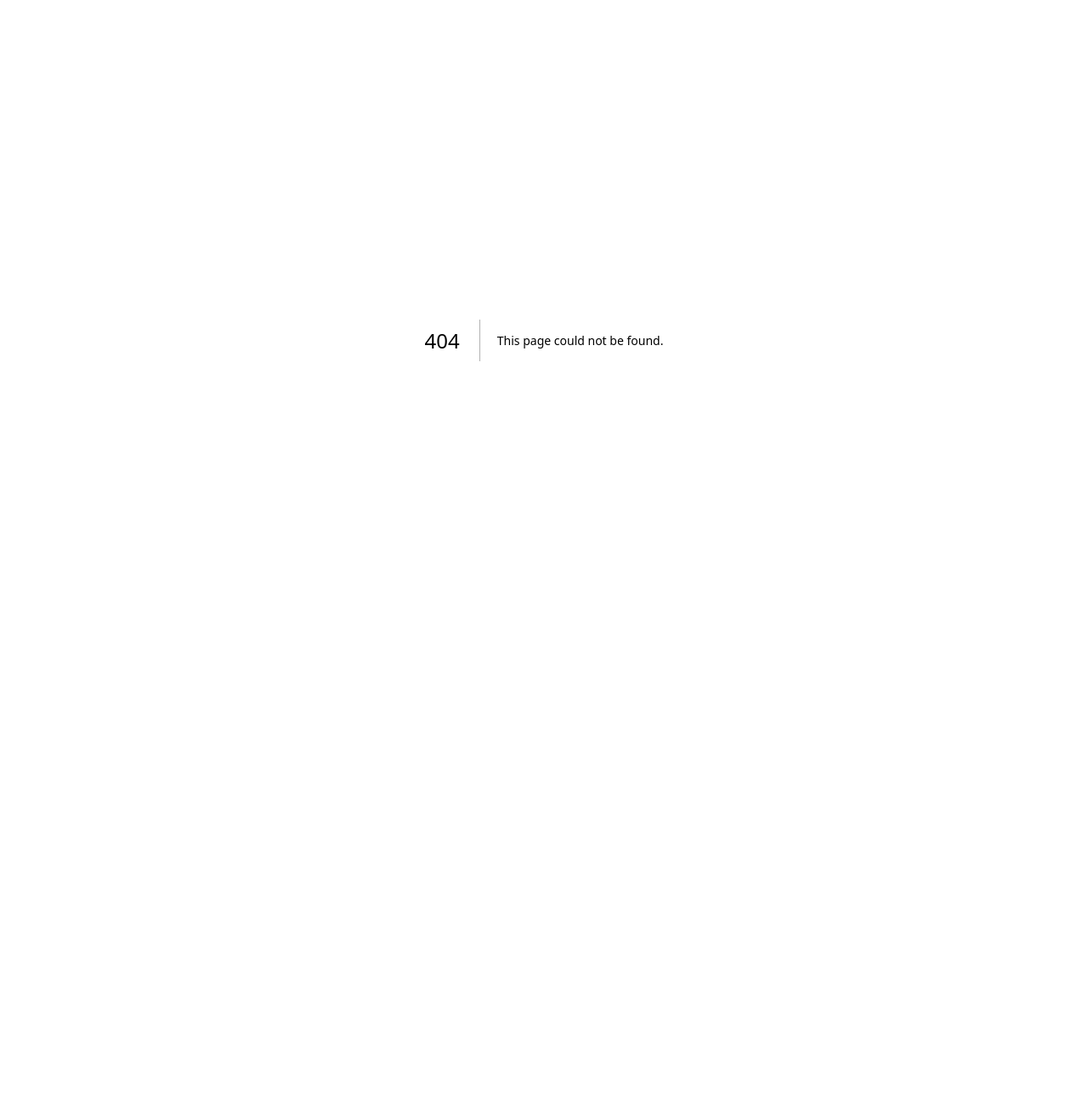
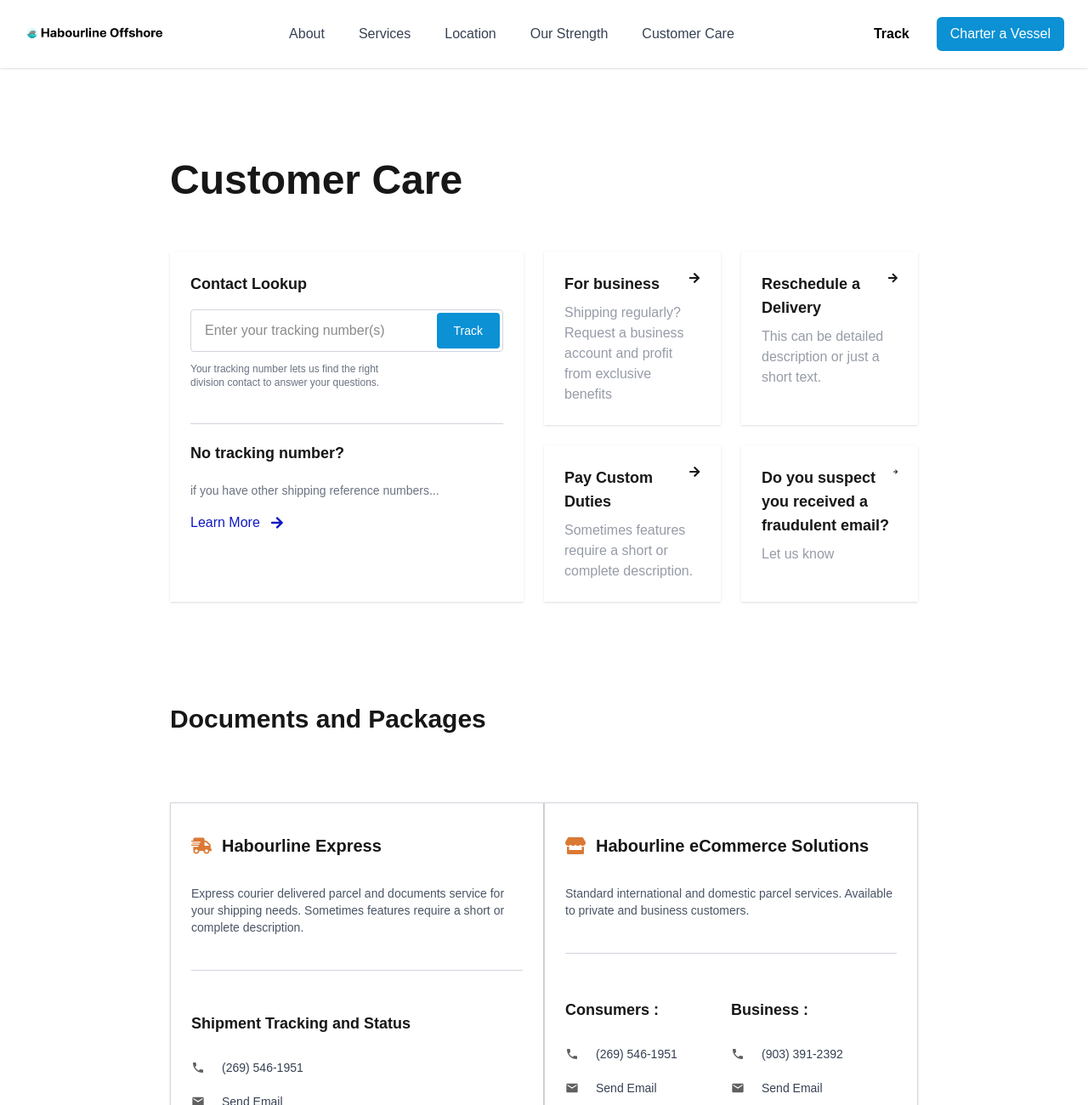
Before and after one commit to harrycode2790/habourline, a Next.js app: page /customer-care in a window 1280 px wide. Before the commit this address had no page. Shown: the top 1300 px of the page at 85% size. Before the commit the page ends 800 px from the top, so only its background shows below. Built offline with nearby package versions, Linux system fonts and the light colour scheme.

Commit message:
created the customer care page and made changes to the header page too

```diff
--- /dev/null
+++ b/app/customer-care/page.tsx
@@ -0,0 +1,18 @@
+import CustomerCarePage from "@/components/CustomerCarePage"
+import FooterPage from "@/components/FooterPage"
+import Header from "@/components/Header"
+
+
+const page = () => {
+  return (
+    <>
+        <Header />
+        <div className="container px-6 py-12 md:py-20 md:px-50">
+        <CustomerCarePage/>
+        <FooterPage/>
+        </div>
+    </>
+  )
+}
+
+export default page
--- /dev/null
+++ b/components/CustomerCarePage.tsx
@@ -0,0 +1,165 @@
+import Link from "next/link"
+import { FaArrowRight, FaShippingFast, FaStore } from "react-icons/fa"
+import breakLineText from "@/utils/breakText"
+import { Phone, Mail, Info,} from "lucide-react";
+import { JSX } from "react";
+import { MdForum, MdInfo, MdMail, MdPhone } from "react-icons/md";
+
+
+
+const cards = [
+    {
+    title: "For business",
+    description: "Shipping regularly? Request a business account and profit from exclusive benefits",
+    },
+    {
+    title: "Reschedule a Delivery",
+    description: "This can be detailed description or just a short text.",
+    },
+    {
+    title: "Pay Custom Duties",
+    description: "Sometimes features require a short or complete description.",
+    },
+    {
+    title: "Do you suspect you received a fraudulent email?",
+    description: "Let us know",
+    },
+]
+
+const services = [
+    {
+      title: "Habourline Express",
+      description:
+        "Express courier delivered parcel and documents service for your shipping needs. Sometimes features require a short or complete description.",
+      icon: <FaShippingFast />,
+      contact: [
+        { icon: <MdPhone size={16} />, text: "(269) 546-1951" },
+        { icon: <MdMail size={16} />, text: "Send Email" },
+        { icon: <MdInfo size={16} />, text: "FAQ, Tips and Advice" },
+      ],
+    },
+    {
+      title: "Habourline eCommerce Solutions",
+      description:
+        "Standard international and domestic parcel services. Available to private and business customers.",
+      icon: <FaStore />,
+      contact: {
+        consumers: [
+          { icon: <MdPhone size={16} />, text: "(269) 546-1951" },
+          { icon: <MdMail size={16} />, text: "Send Email" },
+          { icon: <MdForum size={16} />, text: "Chatbot" },
+        ],
+        business: [
+          { icon: <MdPhone size={16} />, text: "(903) 391-2392" },
+          { icon: <MdMail size={16} />, text: "Send Email" },
+          { icon: <MdInfo size={16} />, text: "FAQs" },
+        ],
+      },
+    },
+  ];
+
+const CustomerCarePage = () => {
+  return (
+    <>
+        <section className="mt-7 mb-30 ">
+            <p className="text-4xl md:text-5xl font-bold text-center md:text-start">Customer Care</p>
+            <div className="mt-10 grid grid-cols-1 md:grid-cols-2 md:space-x-6">
+                {/* Contact Lookup Section */}
+                <div className="bg-white p-6  md:mt-5  shadow-sm md:flex-1">
+                <h2 className="text-lg font-semibold">Contact Lookup</h2>
+                <div className="mt-4 relative w-full">
+                    <input
+                        type="text"
+                        placeholder="Enter your tracking number(s)"
+                        className="w-full border border-gray-300 px-4 py-3 pr-20 rounded-md md:rounded-sm  focus:outline-none"
+                    />
+                    <button className="absolute right-1 top-1 bottom-1 bg-[#0B91D4] rounded-sm text-white px-5 py-1.5  hover:bg-blue-600">
+                        <span className="text-sm">Track</span>
+                    </button>
+                </div>
+
+                <p className=" text-sm md:text-xs  text-gray-500 mt-3">
+                    {breakLineText(
+                        "Your tracking number lets us find the right division contact to answer your questions.",8)}
+
+                </p>
+                <hr className="mt-10 text-gray-300"  />
+                <p className="text-lg font-semibold my-5">No tracking number?</p>
+                <p className=" text-sm my-4  text-gray-500 ">if you have other shipping reference numbers...</p>
+                < Link href="#" className="text-[#1019C2]  flex items-center gap-3">
+                    Learn More <FaArrowRight/>
+                </Link>
+                </div>
+
+                {/* Info Cards Section */}
+                <div className="grid grid-cols-1 md:grid-cols-2 gap-6 mt-6 md:mt-5 md:flex-1">
+                {cards.map((card, index) => (
+                    <div key={index} className="bg-white p-6  shadow-sm hover:shadow-lg transition">
+                    <h3 className="text-lg font-semibold flex justify-between">{card.title} <FaArrowRight className="text-sm"/> </h3>
+                    <p className="text-gray-500 mt-2 opacity-70" >{card.description}</p>
+                    </div>
+                ))}
+                </div>
+            </div>
+
+        </section>
+
+        <section className="mt-20 mb-30 ">
+         <p className="text-2xl md:text-3xl font-semibold my-20">Documents and Packages</p>
+
+        <div className="grid md:grid-cols-2">
+        {services.map((service, index) => (
+          <div key={index} className="border border-gray-300 p-6 shadow-sm">
+            <div className="flex items-center space-x-3 mb-3">
+              <span className="text-2xl text-[#DA7934]">{service.icon}</span>
+              <h3 className="font-semibold md:text-xl my-3">{service.title}</h3>
+            </div>
+            <p className="text-gray-600 my-5 text-sm">{service.description}</p>
+
+            <hr className="my-10 text-gray-300" />
+
+            {/* If contact is an array, show simple contact info */}
+            {Array.isArray(service.contact) ? (
+              <div >
+                <h4 className="font-semibold py-2 md:text-lg">Shipment Tracking and Status</h4>
+                {service.contact.map((item, i) => (
+                  <div key={i} className="flex items-center space-x-2 text-gray-700 mb-4 my-5 gap-3 ">
+                    <span className="text-[#606060]">{item.icon}</span>
+                    <span className="text-sm">{item.text}</span>
+                  </div>
+                ))}
+              </div>
+            ) : (
+              /* If contact is an object (eCommerce solutions), show Consumers and Business */
+              <div>
+                <div className="grid grid-cols-1 md:grid-cols-2">
+                    <div>
+                        <h4 className="font-semibold  mb-7 mt-3 md:text-lg ">Consumers :</h4>
+                        {service.contact.consumers.map((item, i) => (
+                        <div key={i} className="flex items-center space-x-2 text-gray-700 mb-4 my-5 gap-3 ">
+                            <span className="text-[#606060]">{item.icon}</span>
+                            <span className="text-sm">{item.text}</span>
+                        </div>
+                        ))}
+                    </div>
+                    <div>
+                         <h4 className="font-semibold mb-7 mt-3 md:text-lg">Business :</h4>
+                        {service.contact.business.map((item, i) => (
+                        <div key={i} className="flex items-center space-x-2 text-gray-700 mb-4 my-5 gap-3 ">
+                            <span className="text-[#606060]">{item.icon}</span>
+                            <span className="text-sm">{item.text}</span>
+                        </div>
+                        ))}
+                        </div>
+                    </div>
+              </div>
+            )}
+          </div>
+        ))}
+        </div>
+        </section>
+    </>
+  )
+}
+
+export default CustomerCarePage
--- a/components/FooterPage.tsx
+++ b/components/FooterPage.tsx
@@ -11,7 +11,7 @@ const FooterPage = () => {
       <div className="max-w-7xl mx-auto px-6 py-12">
 
             <div className="flex flex-col md:flex-row items-center md:justify-between text-center md:text-left mb-20 md:mb-35 gap-8">
-                <h2 className="text-3xl md:text-5xl font-bold">Your Needs are our <br /> priority</h2>
+                <h2 className="text-2xl md:text-5xl font-bold">Your Needs are our <br /> priority</h2>
                 <div className="mt-4 md:mt-5">
                     <button className="bg-[#0B91D4] text-white px-6  py-4 flex items-center gap-8  hover:bg-[#1019C2]">
                     Contact Us <FaArrowRight className=" ml-4 md:ml-9"/>
--- a/components/Header.tsx
+++ b/components/Header.tsx
@@ -7,6 +7,7 @@ import Image from "next/image";
 const Header = ({ backgroundColor = "white" , textColor = 'gray-700', hoverColor = 'black'}) => {
   const [isOpen, setIsOpen] = useState(false);
   const [scrolling, setScrolling] = useState(false);
+  const [imageSrc, setImageSrc] = useState("/images/mobile_logo.png");
 
   useEffect(() => {
     const handleScroll = () => {
@@ -21,6 +22,18 @@ const Header = ({ backgroundColor = "white" , textColor = 'gray-700', hoverColor
     return () => window.removeEventListener("scroll", handleScroll);
   }, []);
 
+  useEffect(() => {
+    const updateImage = () => {
+      setImageSrc(  window.innerWidth >= 768 ? "/images/logoW.png" : "/images/mobile_logo.png");
+    };
+
+    updateImage(); // Set on initial load
+    window.addEventListener("resize", updateImage);
+
+    return () => window.removeEventListener("resize", updateImage);
+  }, []);
+
+
   return (
     <header className={
       ` bg-${ scrolling ? '[#1019C2]' : backgroundColor } text-${scrolling ? 'white' : textColor} py-5 px-7 shadow-sm sticky top-0 z-50 transition-all duration-1000 `
@@ -34,22 +47,27 @@ const Header = ({ backgroundColor = "white" , textColor = 'gray-700', hoverColor
         {/* Mobile: Logo CENTERED / Desktop: Left */}
         <div className="flex-2 flex justify-center md:justify-start">
           {scrolling ? (
-            <Image
-              src="/images/logoW.png"
+            <Link href={`/`}>
+               <Image
+              src={ imageSrc }
               alt="Logo"
               width={200}
               height={200}
-              className="md:w-52 lg:w-64 h-auto"
+              className=" w-32 md:w-52 lg:w-64 h-auto"
             />
+            </Link>
+
           ) : (
+            <Link href={`/`}>
             <Image
-
-            src="/images/harbourline logo.png"
+            src={ window.innerWidth >= 768 ? "/images/harbourline logo.png" : "/images/mobile_logo.png"}
             alt="Logo"
             width={200}
             height={200}
-            className="md:w-48 lg:w-64 h-auto"
+            className=" w-32 md:w-48 lg:w-64 h-auto"
           />
+            </Link>
+
           ) }
 
         </div>
@@ -61,7 +79,7 @@ const Header = ({ backgroundColor = "white" , textColor = 'gray-700', hoverColor
           <Link href="#" className={`hover:text-${scrolling ? 'blue-400' : hoverColor}`}>Services</Link>
           <Link href="#" className={`hover:text-${scrolling ? 'blue-400' : hoverColor}`}>Location</Link>
           <Link href="#" className={`hover:text-${scrolling ? 'blue-400' : hoverColor}`}>Our Strength</Link>
-          <Link href="#" className={`hover:text-${scrolling ? 'blue-400' : hoverColor}`}>Customer Care</Link>
+          <Link href="/customer-care" className={`hover:text-${scrolling ? 'blue-400' : hoverColor}`}>Customer Care</Link>
         </nav>
 
         {/* Desktop: Track & Login Buttons (Right) */}
@@ -70,19 +88,19 @@ const Header = ({ backgroundColor = "white" , textColor = 'gray-700', hoverColor
             Track
           </Link>
           <button className="bg-[#0B91D4] text-white px-4 py-2 rounded-md hover:bg-blue-400">
-            <Link href="/">Charter a Vessel</Link>
+            Charter a Vessel
           </button>
         </div>
       </div>
 
       {/* Mobile Menu Dropdown */}
       {isOpen && (
-        <div className={`md:hidden mt-4 bg-${backgroundColor} p-4 rounded-md space-y-3`}>
+        <div className={`md:hidden mt-4 p-4 rounded-md space-y-3`}>
           <Link href="#" className={`block hover:text-${scrolling ? 'blue-400' : hoverColor}`}>About</Link>
           <Link href="#" className={`block hover:text-${scrolling ? 'blue-400' : hoverColor}`}>Services</Link>
           <Link href="#" className={`block hover:text-${scrolling ? 'blue-400' : hoverColor}`}>Location</Link>
           <Link href="#" className={`block hover:text-${scrolling ? 'blue-400' : hoverColor}`}>Our Strength</Link>
-          <Link href="#" className={`block hover:text-${scrolling ? 'blue-400' : hoverColor}`}>Customer Care</Link>
+          <Link href="/customer-care" className={`block hover:text-${scrolling ? 'blue-400' : hoverColor}`}>Customer Care</Link>
 
           {/* Mobile: Track & Login Buttons */}
           <div className="mt-4 flex flex-col space-y-2">
```
Also changed, not shown: public/images/mobile_logo.png (added).
